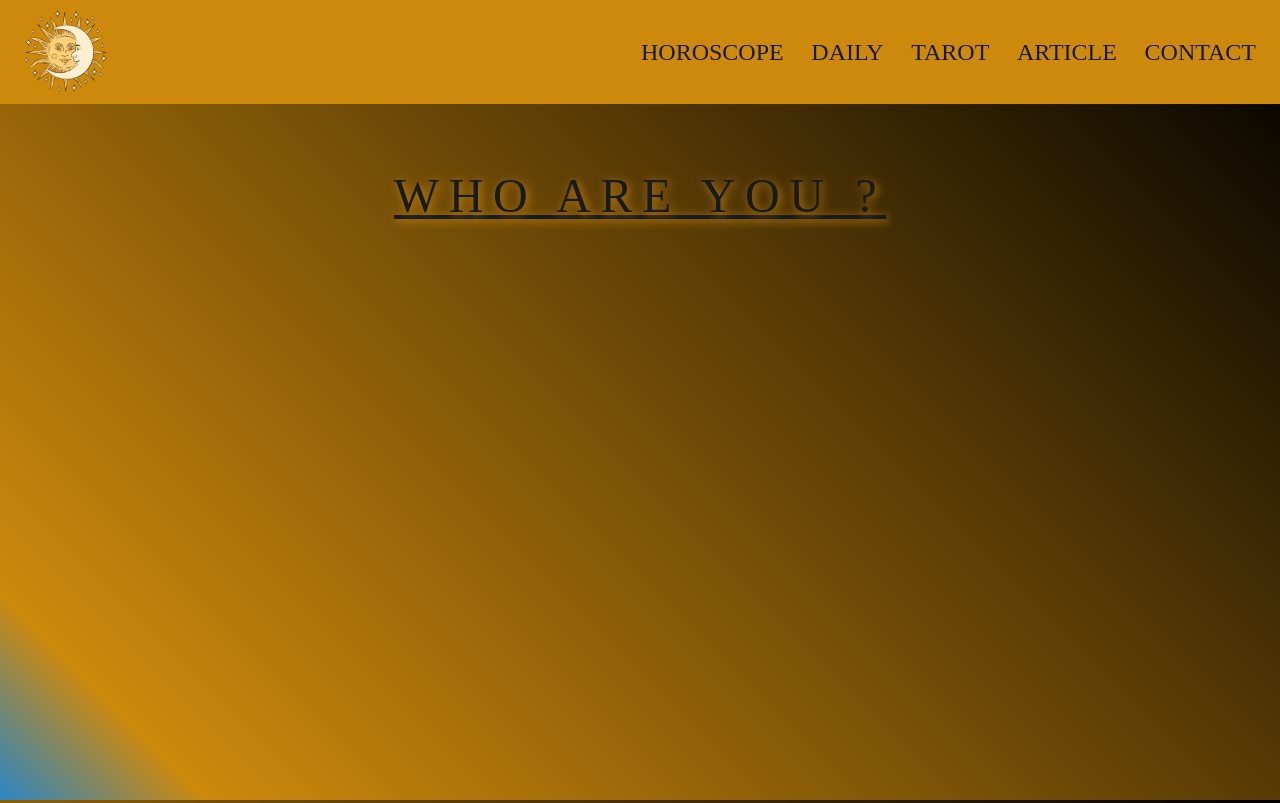
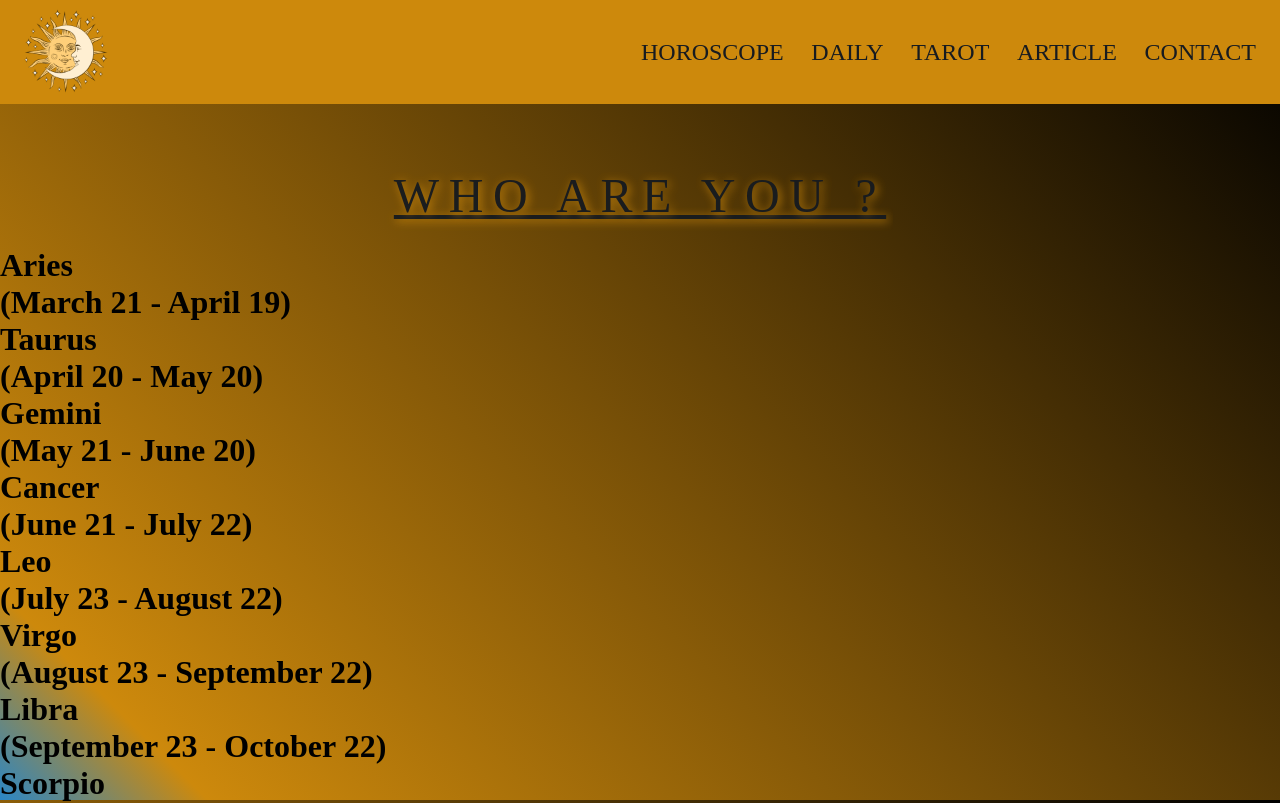
Before and after one commit to janvaljean/Horoscope-project, a React (Create React App) app in the folder my-app/: page / in a window 1280 px wide. Shown: the top 803 px of the page. Built offline with nearby package versions, Linux system fonts and the light colour scheme; a web font is replaced by a local one.

Commit message:
main added data imported

```diff
--- a/my-app/src/components/Main/Card.jsx
+++ b/my-app/src/components/Main/Card.jsx
@@ -1,8 +1,18 @@
-import React from 'react'
+import data from "../../helpers/data"
 
-const Card = () => {
+
+const Card = (data) => {
   return (
-    <div>
+    <div className='cards'>
+      <div className="title">
+        <h1>{data.title}</h1>
+      </div>
+      <div className="date">
+        <h1>{data.date}</h1>
+      </div>
+
+
+
 
     </div>
   )
--- a/my-app/src/components/Main/Main.jsx
+++ b/my-app/src/components/Main/Main.jsx
@@ -1,10 +1,15 @@
 
 import "./Main.scss"
+import data from "../../helpers/data";
+import  Card  from "./Card";
 
 
 const Main = () => {
   return (
-    <div>
+    <div className="card-container">
+      {data.map((item) => <Card {...item}/>)}
+
+
 
     </div>
   )
```
